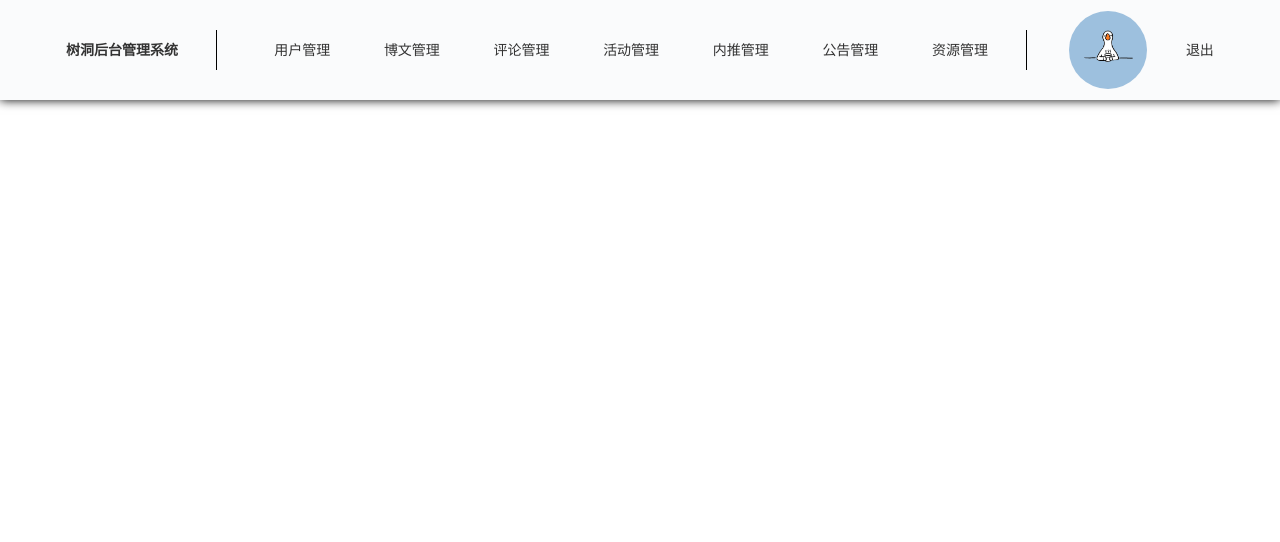
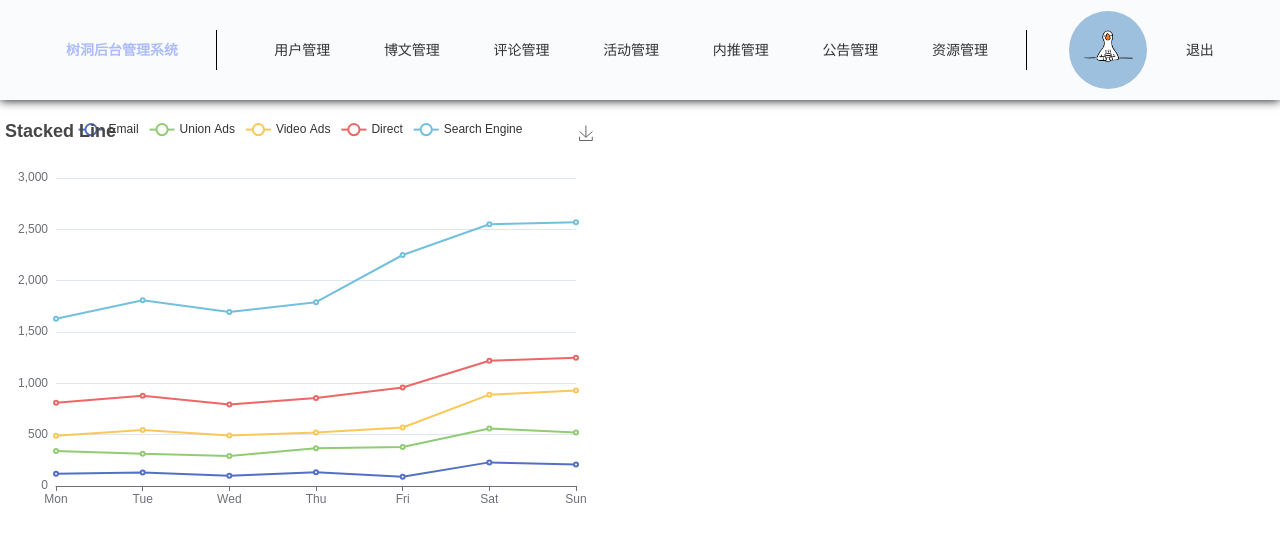
Before and after one commit to FelixU-github/SNS-Admin, a Vue app: page / in a window 1280 px wide. Shown: the top 542 px of the page. Built offline with nearby package versions, Linux system fonts and the light colour scheme.

Commit message:
update
主页面更新

```diff
--- a/src/App.vue
+++ b/src/App.vue
@@ -2,7 +2,7 @@
   <!-- 导航 -->
   <div class="navigate">
     <a-button type="text" class="title-button-t">
-      <RouterLink to="/home" class="title-link-t" active-class="active-t"> 树洞后台管理系统 </RouterLink>
+      <RouterLink to="/" class="title-link-t" active-class="active-t"> 树洞后台管理系统 </RouterLink>
     </a-button>
 
     <div class="separator"></div> <!-- 添加竖线的元素 -->
--- a/src/router/index.ts
+++ b/src/router/index.ts
@@ -21,6 +21,11 @@ const router = createRouter({
             path:'/Home',
             component:Home
         },
+        {
+            path:'/',
+            component:Home
+        },
+
         {
             path:'/notes',
             component:Notes
@@ -57,6 +62,7 @@ const router = createRouter({
             component: Surprise
         },
 
+
         {
             name:'xinwen',
             path:'/news',
```
